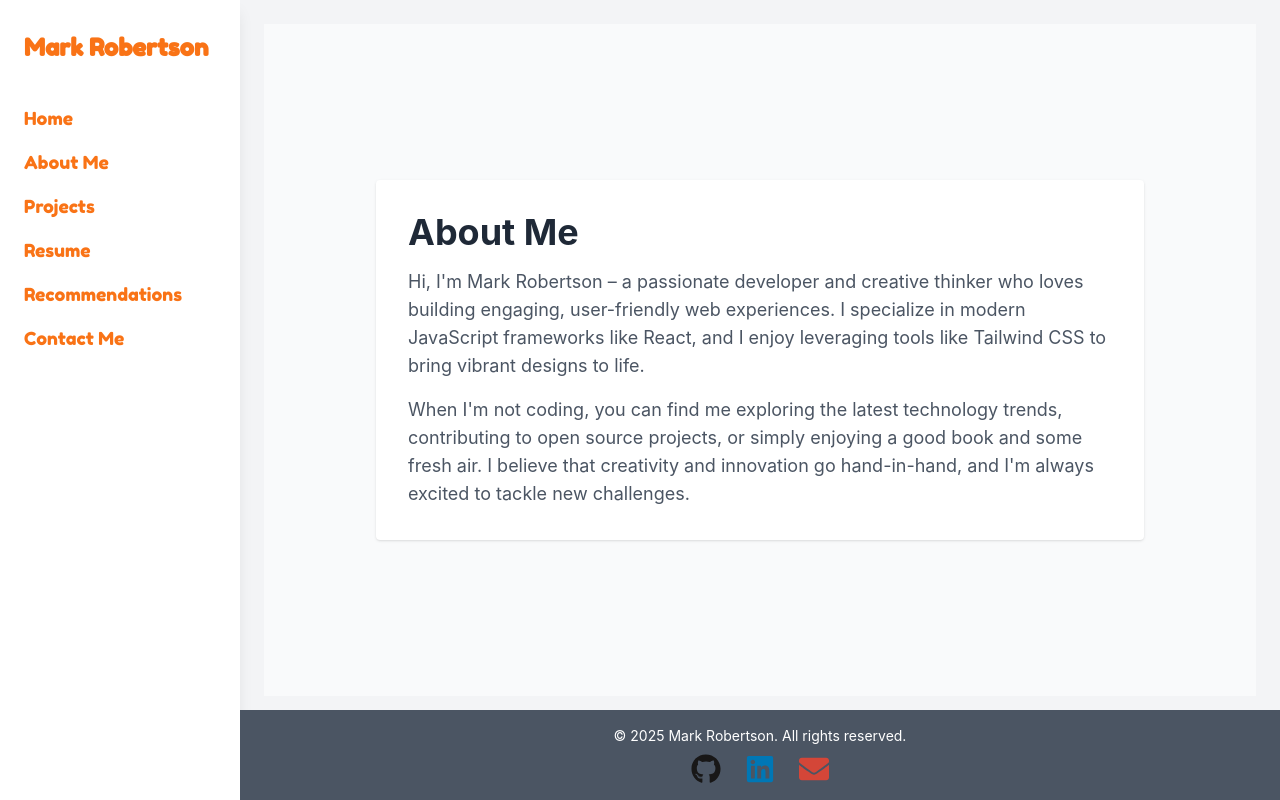
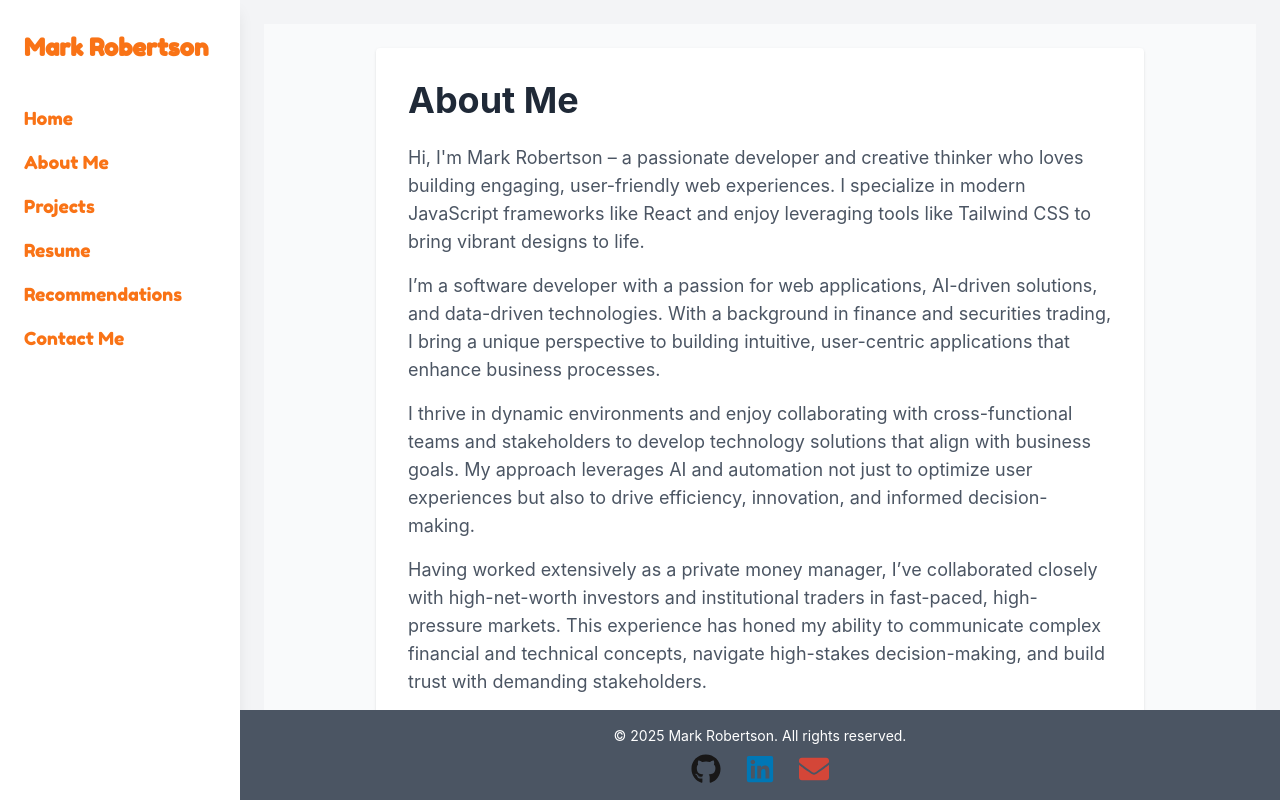
Before and after one commit to MarkRobertson67/MarkRobertson67.github.io, a React (Create React App) app: page /about in a window 1280 px wide. Built offline with nearby package versions, Linux system fonts and the light colour scheme.

Commit message:
Added About me text

```diff
--- a/src/pages/aboutme/AboutMe.js
+++ b/src/pages/aboutme/AboutMe.js
@@ -1,15 +1,44 @@
+// import React from "react";
+
+// const AboutMe = () => {
+//   return (
+//     <div className="min-h-[calc(100vh-8rem)] bg-gray-50 p-6 flex items-center">
+//       <div className="max-w-3xl mx-auto bg-white p-8 rounded shadow">
+//         <h1 className="text-4xl font-bold text-gray-800 mb-4">About Me</h1>
+//         <p className="text-lg text-gray-600 mb-4">
+//           Hi, I'm Mark Robertson – a passionate developer and creative thinker who loves building engaging, user-friendly web experiences. I specialize in modern JavaScript frameworks like React, and I enjoy leveraging tools like Tailwind CSS to bring vibrant designs to life.
+//         </p>
+//         <p className="text-lg text-gray-600">
+//           When I'm not coding, you can find me exploring the latest technology trends, contributing to open source projects, or simply enjoying a good book and some fresh air. I believe that creativity and innovation go hand-in-hand, and I'm always excited to tackle new challenges.
+//         </p>
+//       </div>
+//     </div>
+//   );
+// };
+
+// export default AboutMe;
+
 import React from "react";
 
 const AboutMe = () => {
   return (
-    <div className="min-h-[calc(100vh-8rem)] bg-gray-50 p-6 flex items-center">
+    <div className="min-h-[calc(100vh-8rem)] bg-gray-50 p-6">
       <div className="max-w-3xl mx-auto bg-white p-8 rounded shadow">
-        <h1 className="text-4xl font-bold text-gray-800 mb-4">About Me</h1>
+        <h1 className="text-4xl font-bold text-gray-800 mb-6">About Me</h1>
         <p className="text-lg text-gray-600 mb-4">
-          Hi, I'm Mark Robertson – a passionate developer and creative thinker who loves building engaging, user-friendly web experiences. I specialize in modern JavaScript frameworks like React, and I enjoy leveraging tools like Tailwind CSS to bring vibrant designs to life.
+          Hi, I'm Mark Robertson – a passionate developer and creative thinker who loves building engaging, user-friendly web experiences. I specialize in modern JavaScript frameworks like React and enjoy leveraging tools like Tailwind CSS to bring vibrant designs to life.
+        </p>
+        <p className="text-lg text-gray-600 mb-4">
+          I’m a software developer with a passion for web applications, AI-driven solutions, and data-driven technologies. With a background in finance and securities trading, I bring a unique perspective to building intuitive, user-centric applications that enhance business processes.
+        </p>
+        <p className="text-lg text-gray-600 mb-4">
+          I thrive in dynamic environments and enjoy collaborating with cross-functional teams and stakeholders to develop technology solutions that align with business goals. My approach leverages AI and automation not just to optimize user experiences but also to drive efficiency, innovation, and informed decision-making.
+        </p>
+        <p className="text-lg text-gray-600 mb-4">
+          Having worked extensively as a private money manager, I’ve collaborated closely with high-net-worth investors and institutional traders in fast-paced, high-pressure markets. This experience has honed my ability to communicate complex financial and technical concepts, navigate high-stakes decision-making, and build trust with demanding stakeholders.
         </p>
         <p className="text-lg text-gray-600">
-          When I'm not coding, you can find me exploring the latest technology trends, contributing to open source projects, or simply enjoying a good book and some fresh air. I believe that creativity and innovation go hand-in-hand, and I'm always excited to tackle new challenges.
+          Transitioning into software engineering has opened new opportunities where technology, business, and innovation intersect—especially in fintech and trading solutions. Beyond coding, I’m passionate about Formula 1 and global travel, drawing inspiration from diverse cultures and experiences that shape my approach to problem-solving.
         </p>
       </div>
     </div>
--- a/src/pages/home/Home.js
+++ b/src/pages/home/Home.js
@@ -4,7 +4,7 @@ function Home() {
   return (
     <div className="flex flex-col items-center justify-center min-h-[calc(100vh-8rem)] bg-gradient-to-br from-indigo-500 via-purple-500 to-pink-500 p-6 text-white">
       <h1 className="text-4xl md:text-6xl font-bold mb-4 animate-bounce">
-        Welcome to my Portfolio!
+        Mark Robertson's Portfolio Site
       </h1>
       <p className="text-lg md:text-2xl max-w-2xl text-center">
         This is my fun and creative space on the web. Explore my Projects,
```
